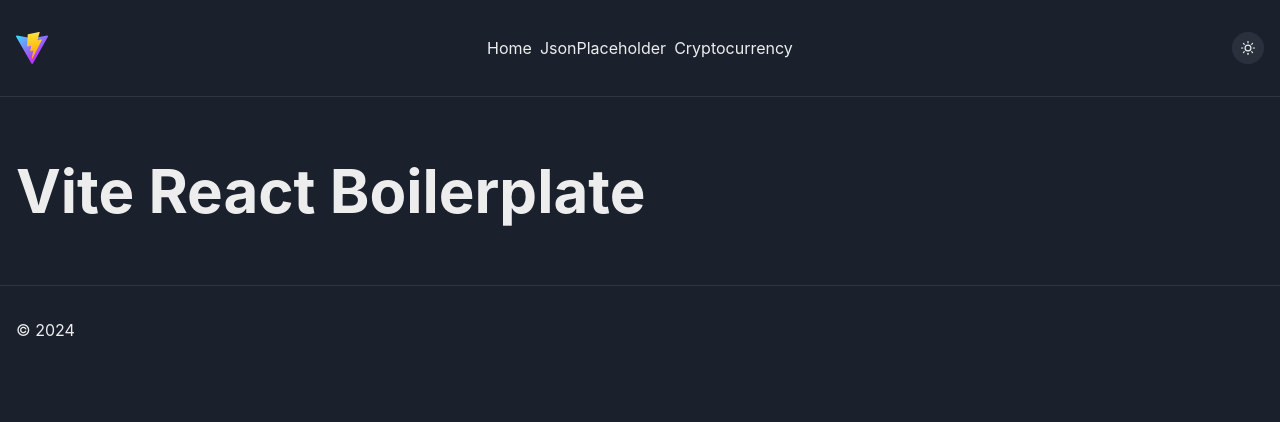
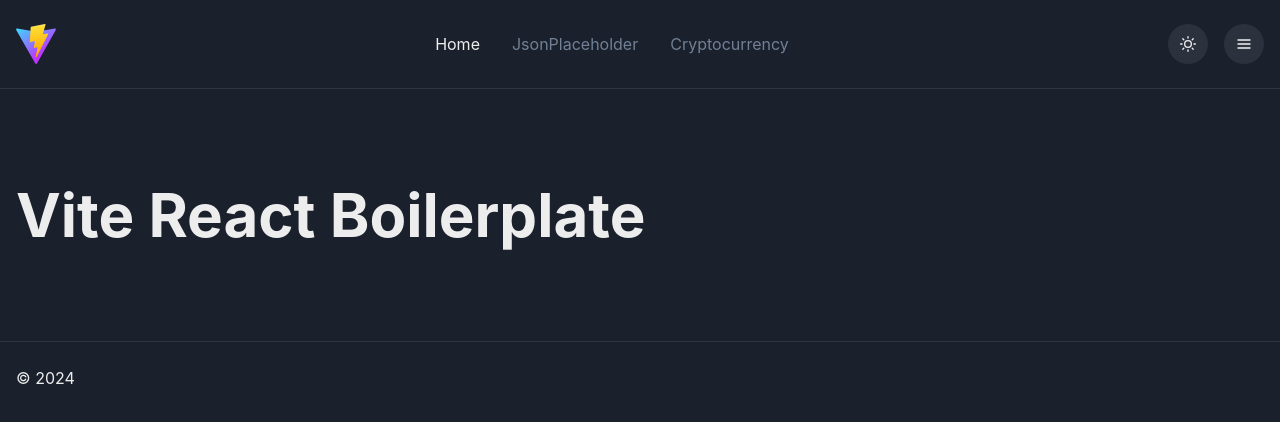
Before and after one commit to jurikos/vite-react-boilerplate, a React (Vite) app: page /vite-react-boilerplate/ in a window 1280 px wide. Shown: the top 422 px of the page. Built offline with nearby package versions, Linux system fonts and the light colour scheme.

Commit message:
feat: added drawer navigation

```diff
--- a/src/App.tsx
+++ b/src/App.tsx
@@ -31,7 +31,7 @@ export const Root = () => {
         <Layout>
           <Outlet />
         </Layout>
-        <ReactQueryDevtools initialIsOpen={false} position="left" buttonPosition="bottom-left" />
+        <ReactQueryDevtools initialIsOpen={false} position="right" buttonPosition="bottom-right" />
       </QueryClientProvider>
     </GlobalProvider>
   );
--- a/src/shared/components/Footer/Footer.module.css
+++ /dev/null
@@ -1,2 +0,0 @@
-.root {
-}
--- a/src/shared/components/Footer/Footer.tsx
+++ b/src/shared/components/Footer/Footer.tsx
@@ -1,11 +1,11 @@
+import { chakra } from '@chakra-ui/react';
+
 import { MainContainer } from '@shared/components';
 
-import styles from './Footer.module.css';
-
 const Footer = () => (
-  <footer className={styles.root}>
+  <chakra.footer>
     <MainContainer>&copy; {new Date().getFullYear()}</MainContainer>
-  </footer>
+  </chakra.footer>
 );
 
 export default Footer;
--- a/src/shared/components/Header/Header.module.css
+++ /dev/null
@@ -1,2 +0,0 @@
-.root {
-}
--- a/src/shared/components/Header/Header.tsx
+++ b/src/shared/components/Header/Header.tsx
@@ -1,38 +1,112 @@
-import { MoonIcon, SunIcon } from '@chakra-ui/icons';
-import { Flex, IconButton, useColorMode } from '@chakra-ui/react';
+import { useLocation } from 'react-router-dom';
+
+import { HamburgerIcon, MoonIcon, SunIcon } from '@chakra-ui/icons';
+import {
+  Drawer,
+  DrawerBody,
+  DrawerCloseButton,
+  DrawerContent,
+  DrawerHeader,
+  DrawerOverlay,
+  Flex,
+  HStack,
+  IconButton,
+  Show,
+  VStack,
+  chakra,
+  useColorMode,
+  useDisclosure,
+} from '@chakra-ui/react';
 
 import { LinkWithRouter, MainContainer } from '@shared/components';
 import { RouteDictionary } from '@shared/routes';
+import { NavigationItemType } from '@shared/types';
+import { getIsActive } from '@shared/utils';
 
-import styles from './Header.module.css';
 import viteLogo from '/vite.svg';
+
+const navigationItems: NavigationItemType[] = [
+  {
+    slug: RouteDictionary.Home as '/',
+    title: 'Home',
+  },
+  {
+    slug: `/${RouteDictionary.JsonPlaceholder}`,
+    title: 'JsonPlaceholder',
+  },
+  {
+    slug: `/${RouteDictionary.Cryptocurrency}`,
+    title: 'Cryptocurrency',
+  },
+];
 
 const Header = () => {
   const { colorMode, toggleColorMode } = useColorMode();
+  const { isOpen, onOpen, onClose } = useDisclosure();
+  const { pathname } = useLocation();
 
   return (
-    <header className={styles.root}>
+    <>
+      <chakra.header>
         <MainContainer>
           <Flex minWidth="max-content" alignItems="center" justifyContent="space-between" gap={8}>
             <LinkWithRouter href={RouteDictionary.Home}>
-            <img src={viteLogo} className="logo" alt="Vite logo" />
+              <chakra.img src={viteLogo} width={10} height={10} alt="Vite logo" />
             </LinkWithRouter>
-          <Flex justifyContent="space-between" gap={2}>
-            <LinkWithRouter href={RouteDictionary.Home}>Home</LinkWithRouter>
-            <LinkWithRouter href={RouteDictionary.JsonPlaceholder}>JsonPlaceholder</LinkWithRouter>
-            <LinkWithRouter href={RouteDictionary.Cryptocurrency}>Cryptocurrency</LinkWithRouter>
+            <Show breakpoint="(min-width: 992px)">
+              <Flex justifyContent="space-between" gap={8}>
+                {navigationItems.map((item) => (
+                  <NavigationItem key={item.slug} item={item} pathname={pathname} />
+                ))}
               </Flex>
+            </Show>
+            <HStack gap={4}>
               <IconButton
-            size="sm"
                 onClick={toggleColorMode}
                 isRound
                 aria-label="Toggle color mode"
                 icon={colorMode === 'dark' ? <SunIcon /> : <MoonIcon />}
               />
+              <IconButton onClick={onOpen} isRound aria-label="Open menu" icon={<HamburgerIcon />} />
+            </HStack>
           </Flex>
         </MainContainer>
-    </header>
+      </chakra.header>
+
+      <Drawer isOpen={isOpen} placement="right" onClose={onClose}>
+        <DrawerOverlay />
+        <DrawerContent>
+          <DrawerCloseButton />
+          <DrawerHeader>Menu</DrawerHeader>
+          <DrawerBody>
+            <VStack gap={4} align="flex-start">
+              {navigationItems.map((item) => (
+                <NavigationItem key={item.slug} item={item} pathname={pathname} onClick={onClose} width="100%" />
+              ))}
+            </VStack>
+          </DrawerBody>
+        </DrawerContent>
+      </Drawer>
+    </>
   );
 };
 
 export default Header;
+
+type NavigationItem = {
+  item: NavigationItemType;
+  pathname: string;
+  onClick?: () => void;
+  width?: string;
+};
+
+const NavigationItem = ({ item: { title, slug }, pathname, onClick, width }: NavigationItem) => (
+  <LinkWithRouter
+    href={slug}
+    onClick={onClick}
+    width={width}
+    color={getIsActive(pathname, slug) ? undefined : 'gray.500'}
+  >
+    {title}
+  </LinkWithRouter>
+);
--- a/src/shared/components/Layout/Layout.module.css
+++ /dev/null
@@ -1,11 +0,0 @@
-.root {
-}
-
-.header,
-.footer {
-  padding: var(--chakra-space-8) 0;
-}
-
-.main {
-  padding: var(--chakra-space-16) 0;
-}
--- a/src/shared/components/Layout/Layout.tsx
+++ b/src/shared/components/Layout/Layout.tsx
@@ -1,37 +1,36 @@
 import { PropsWithChildren } from 'react';
 
-import { Divider, Spacer } from '@chakra-ui/react';
+import { Divider, Spacer, chakra } from '@chakra-ui/react';
 
 import { Footer, Header, MainContainer, WatchList } from '@shared/components';
 import { useGlobalContext } from '@shared/hooks';
-
-import styles from './Layout.module.css';
 
 const Layout = ({ children }: PropsWithChildren) => {
   const { isWatchListVisible } = useGlobalContext();
 
   return (
-    <div className={styles.root}>
-      <div className={styles.header}>
-        <Header />
-      </div>
+    <>
+      <Spacer height={6} />
+      <Header />
+      <Spacer height={6} />
       <Divider />
       {isWatchListVisible && (
         <>
           <Spacer height={4} />
-          <WatchList />
+          <chakra.div overflow="auto hidden">
+            <WatchList />
+          </chakra.div>
           <Spacer height={4} />
           <Divider />
         </>
       )}
-      <div className={styles.main}>
-        <MainContainer>{children}</MainContainer>
-      </div>
+      <Spacer height={24} />
+      <MainContainer as="main">{children}</MainContainer>
+      <Spacer height={24} />
       <Divider />
-      <div className={styles.footer}>
-        <Footer />
-      </div>
-    </div>
+      <Spacer height={6} />
+      <Footer />
+    </>
   );
 };
 
--- a/src/shared/components/MainContainer/MainContainer.tsx
+++ b/src/shared/components/MainContainer/MainContainer.tsx
@@ -2,8 +2,12 @@ import { PropsWithChildren } from 'react';
 
 import { Container } from '@chakra-ui/react';
 
-const MainContainer = ({ children }: PropsWithChildren) => (
-  <Container maxW="1600px" as="main">
+type Props = {
+  as?: 'div' | 'main';
+};
+
+const MainContainer = ({ as = 'div', children }: PropsWithChildren<Props>) => (
+  <Container maxW="1600px" as={as}>
     {children}
   </Container>
 );
--- /dev/null
+++ b/src/shared/types/index.ts
@@ -0,0 +1,8 @@
+type Slug = `/${string}` | '/';
+
+type NavigationItemType = {
+  slug: Slug;
+  title: string;
+};
+
+export type { NavigationItemType };
--- a/src/shared/utils/api.ts
+++ b/src/shared/utils/api.ts
@@ -1,7 +1,7 @@
 import ky from 'ky';
 
 const api = ky.extend({
-  retry: 1,
+  retry: 0,
 });
 
 export default api;
--- a/src/shared/utils/index.ts
+++ b/src/shared/utils/index.ts
@@ -20,4 +20,24 @@ const getCryptoImageUrl = (symbol: string) => {
   return `https://assets.coincap.io/assets/icons/${symbolLowerCase === 'iota' ? 'miota' : symbolLowerCase}@2x.png`;
 };
 
-export { api, handleApiError, formatPrice, getScopedDataTestId, handleLocalStorage, formatSlug, getCryptoImageUrl };
+const getIsActive = (pathname: string, slug: string): boolean => {
+  if (slug === '/') {
+    return pathname === '/';
+  }
+
+  const normalizedPathname = pathname.endsWith('/') ? pathname : `${pathname}/`;
+  const normalizedSlug = slug.endsWith('/') ? slug : `${slug}/`;
+
+  return normalizedPathname.startsWith(normalizedSlug);
+};
+
+export {
+  api,
+  handleApiError,
+  formatPrice,
+  getScopedDataTestId,
+  handleLocalStorage,
+  formatSlug,
+  getCryptoImageUrl,
+  getIsActive,
+};
```
Also changed, not shown: 1 other file (tests, documents, lock files or other folders). Lines whose indentation alone changed are shown as unchanged.
